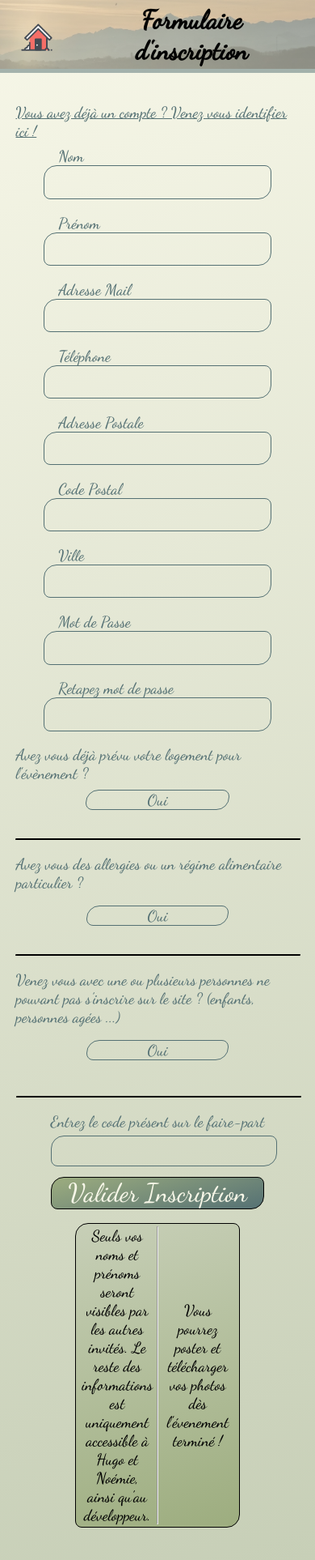
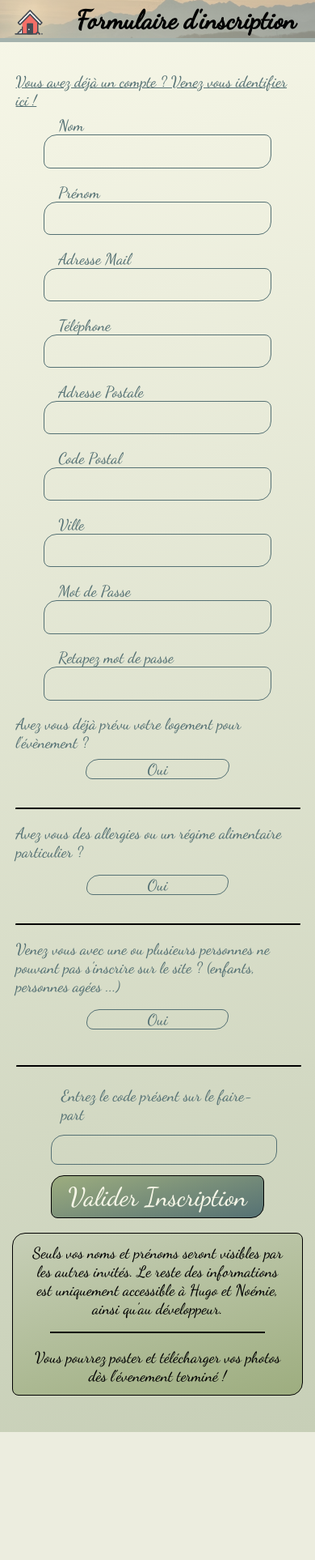
Before and after one commit to Paul-Serrano/Site-de-Mariage, a PHP site: page /view/sign-up.php?page=signUp in a window 390 px wide. Shown: the whole page at 81% size. After the commit the page ends 1768 px from the top, so only its background shows below. Run offline with PHP 8.4, Linux system fonts and the light colour scheme; some libraries are stand-ins or nearby versions.

Commit message:
design update

```diff
--- a/includes/_nav.php
+++ b/includes/_nav.php
@@ -5,7 +5,7 @@ require_once "../includes/_loader.php";
 
 $close = true;
 
-$title = "Bienvenu sur le site de Noémie et Hugo !";
+$title = "Bienvenue sur le site de Noémie et Hugo !";
 
 if(isset($_SESSION['mail'])) {
     $title = "Bonjour ".$_SESSION["surname"]." ! Vous allez bien ?";
--- a/public/style.css
+++ b/public/style.css
@@ -462,6 +462,7 @@ nav p {
 .planning-content hr {
   width: 75%;
   margin: 0 auto;
+  transform: rotate(5deg);
 }
 
 .planning-bckg {
@@ -690,6 +691,14 @@ nav p {
   justify-content: space-around;
   align-items: flex-start;
   width: 75%;
+}
+
+.form-info-container hr {
+  margin: 2.5% auto;
+  display: flex;
+  background: black;
+  border: 1px black solid;
+  transform: rotate(20deg);
 }
 
 .sign-in-link {
@@ -2193,7 +2202,7 @@ body {
     flex-direction: column;
     justify-content: center;
     align-items: center;
-    width: 75%;
+    width: 90%;
   }
 
   .title-block {
@@ -2356,6 +2365,7 @@ body {
 
   .map-main {
     width: 100%;
+    margin-top: 0%;
   }
 
   #map {
@@ -2521,10 +2531,27 @@ body {
   .sign-in-link-container {
     align-items: center;
     margin: 5% 0;
+    width: 100%;
   }
 
   .form-info-container {
     margin-bottom: 5%;
+    flex-direction: column;
+    width: 100%;
+  }
+
+  .form-info-container hr {
+    width: 75%;
+    margin: 2.5% auto;
+    display: flex;
+    background: black;
+    border: 1px black solid;
+    transform: inherit;
+  }
+
+  .submit-container p {
+    width: 90%;
+    margin: 2.5% auto;
   }
 
   .additionnal-sideGuest-container {
```
Also changed, not shown: public/map.js (+8 -8 lines).
